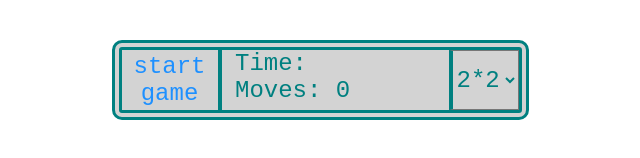
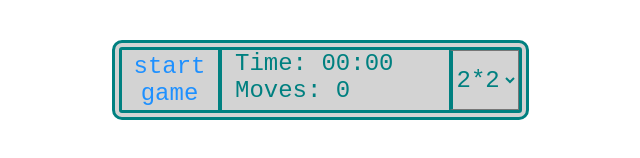
Before and after one commit to IgorFromUA/gameMemory, a React (Create React App) app: page / in a window 1280 px wide. Shown: the top 158 px of the page, without its empty margins (320-960 px from the left). Built offline with nearby package versions, Linux system fonts and the light colour scheme.

Commit message:
added win page, changed time display, and small fixes

```diff
--- a/src/App.js
+++ b/src/App.js
@@ -1,6 +1,7 @@
 import './styles/App.css';
 import Cards from "./components/Cards";
 import ControlPanel from "./components/ControlPanel";
+import WinPage from "./components/WinPage"
 import {useState} from "react";
 import {getMixedMus} from "./components/mixedMus";
 
@@ -10,7 +11,10 @@ function App() {
     const [mixedMus, setMixedMus] = useState(getMixedMus(sizeGame))
     const [countClick, setCountClick] = useState(0)
     const [moves, setMoves] = useState(0)
+    const [findPare, setFindPare] = useState(0)
 
+    const [time, setTime] = useState('00:00')
+    const [idInterval, setIdInterval] = useState(0)
 
     if (countClick === 2) {
         const cardsComparison = mixedMus.filter(el => el.isFlipped && !el.isCouple)
@@ -23,6 +27,7 @@ function App() {
             }))
             setCountClick(0)
             setMoves(moves + 1)
+            setFindPare(findPare +1)
 
         } else {
             setTimeout(() => {
@@ -38,29 +43,74 @@ function App() {
             }, 1000)
         }
     }
+    if(findPare === sizeGame/2){
+        clearInterval(idInterval)
+    }
 
     const clickCard = (p) => {
-        if (!p.isCouple && !p.isFlipped && countClick < 2) {
+        if (!p.isCouple && !p.isFlipped && countClick < 2 && idInterval) {
             setMixedMus(mixedMus.map((el, ind) => ind === p.index ? {...el, isFlipped: !el.isFlipped, index: ind} : el))
             setCountClick(countClick + 1)
         }
 
     }
+    const reSize = (size) => {
+        clearInterval(idInterval)
+        setMixedMus(getMixedMus(size))
+        setSizeGame(size)
+        setTime('00:00')
+        setIdInterval(0)
+        setMoves(0)
+        setFindPare(0)
+    }
+    const timer = () => {
+        let t = 0
+        const id = setInterval(() => {
+            ++t
+            let mm = parseInt(t/60) + ''
+            let ss = t%60 + ''
+            let time= `${mm.length-1 ? mm : '0'+mm}:${ss.length-1 ? ss : '0'+ss}`
+            setTime(time)
+        }, 1000)
+
+        setIdInterval(id)
+    }
+    const reset = () => {
+        clearInterval(idInterval)
+
+        setMixedMus(getMixedMus(sizeGame))
+        setMoves(0)
+        setTime('00:00')
+        setFindPare(0)
+        setIdInterval(0)
+    }
+    const start = () => {
+        if (idInterval) {
+           reset()
+        } else {
+            timer()
+        }
+    }
     return (
         <div className='game'>
             <ControlPanel
                 moves={moves}
+                time={time}
                 value={sizeGame}
-                onChange={size => {
-                    setMixedMus(getMixedMus(size))
-                    setSizeGame(size)
-                }}
+                onChange={(size)=>reSize(size)}
+                clickStart={start}
             />
-            <Cards
-                mixedMus={mixedMus}
-                click={clickCard}
-                size={sizeGame}
-            />
+            {findPare === sizeGame / 2
+                ? <WinPage
+                    moves={moves}
+                    time={time}
+                    reset={reset}
+                />
+                : <Cards
+                    mixedMus={mixedMus}
+                    click={clickCard}
+                    size={sizeGame}
+                />}
         </div>
     )
 }
--- a/src/components/ControlPanel.jsx
+++ b/src/components/ControlPanel.jsx
@@ -1,19 +1,20 @@
 import React from 'react';
 import '../styles/ControlPanel.css'
 
-const ControlPanel = ({onChange, value, moves}) => {
+const ControlPanel = ({onChange, value, moves, clickStart, time}) => {
 
-    const clickStart = () => {
-    }
+    const handleClickStart = () => {
+clickStart()
+}
     return (
         <div className='control-panel'>
             <button
                 className='start-res'
-                onClick={clickStart}
+                onClick={handleClickStart}
             >start game
             </button>
             <div className='display'>
-                <div>Time:</div>
+                <div>Time: {time}</div>
                 <div>Moves: {moves}</div>
             </div>
             <select
--- /dev/null
+++ b/src/components/WinPage.jsx
@@ -0,0 +1,19 @@
+import React from 'react';
+import '../styles/WinPage.css'
+
+const WinPage = ({moves, time, reset}) => {
+
+    return (
+        <div
+            onClick={reset}
+            className='win-page'
+        >
+            <h1 className='red'>You WIN!</h1>
+            <h2>time  <span className='red'>{time}</span> </h2>
+            <h2>moves  <span className='red'>{moves}</span></h2>
+            <h2 className='blink'>press to new game</h2>
+        </div>
+    );
+};
+
+export default WinPage;
--- a/src/styles/ControlPanel.css
+++ b/src/styles/ControlPanel.css
@@ -25,6 +25,9 @@
     width: 100px;
     height: 60px;
 }
+.start-res:hover {
+    text-shadow: 0 0 5px white;
+}
 .selectSize {
     background-color: lightgrey;
     font-size: 24px ;
--- /dev/null
+++ b/src/styles/WinPage.css
@@ -0,0 +1,29 @@
+.win-page {
+    background-color: lightgrey;
+    display: flex;
+    flex-direction: column;
+    align-items: center;
+    justify-content: center;
+    width: 417px;
+    height: 250px;
+    border: 10px double teal;
+    border-radius: 10px;
+}
+.red {
+    color: crimson;
+}
+.blink {
+animation: myBlink 2s linear infinite;
+}
+@keyframes myBlink {
+    from {
+        opacity: 1;
+    }
+    50%{
+        opacity: .2;
+    }
+    to {
+        opacity: 1;
+    }
+
+}
--- a/src/styles/index.css
+++ b/src/styles/index.css
@@ -3,3 +3,7 @@
     padding: 0;
     box-sizing: border-box;
 }
+#root {
+    height: 100vh;
+
+}
```
